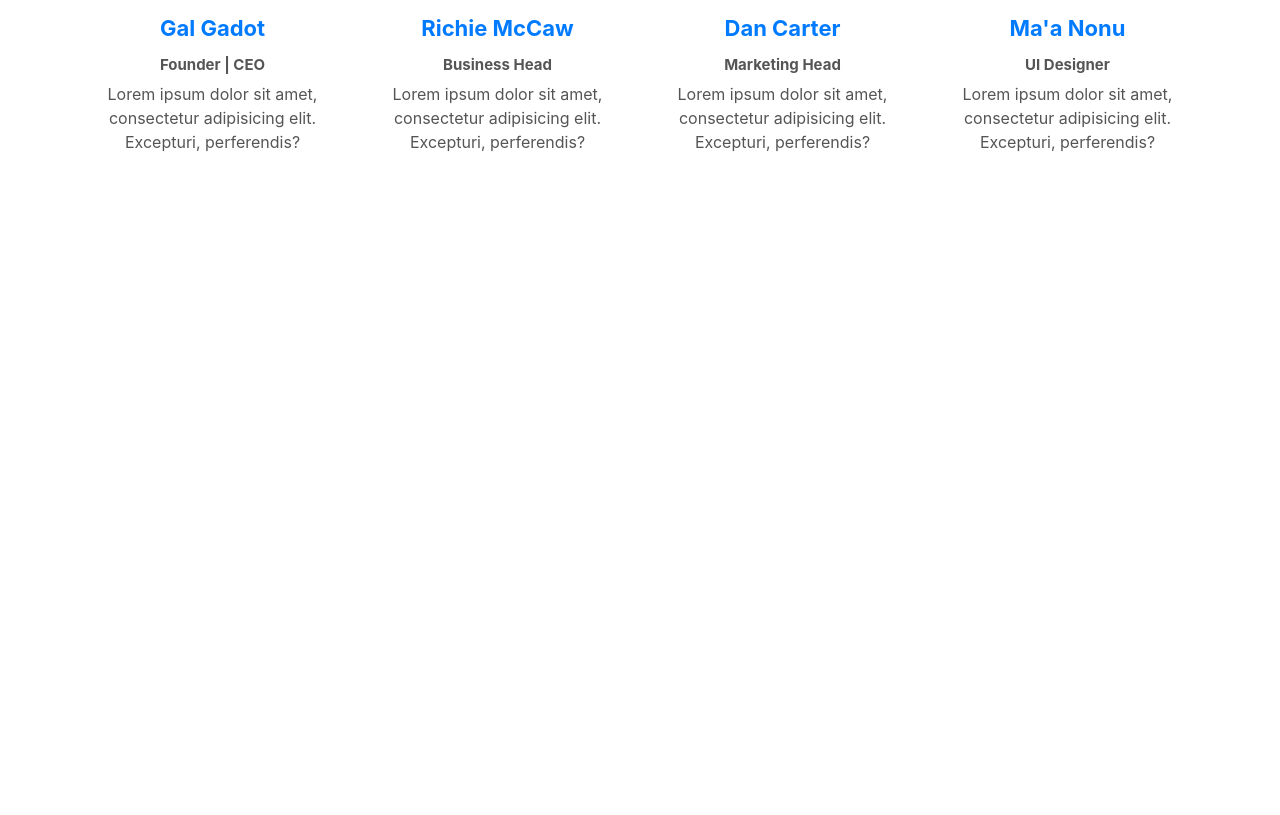
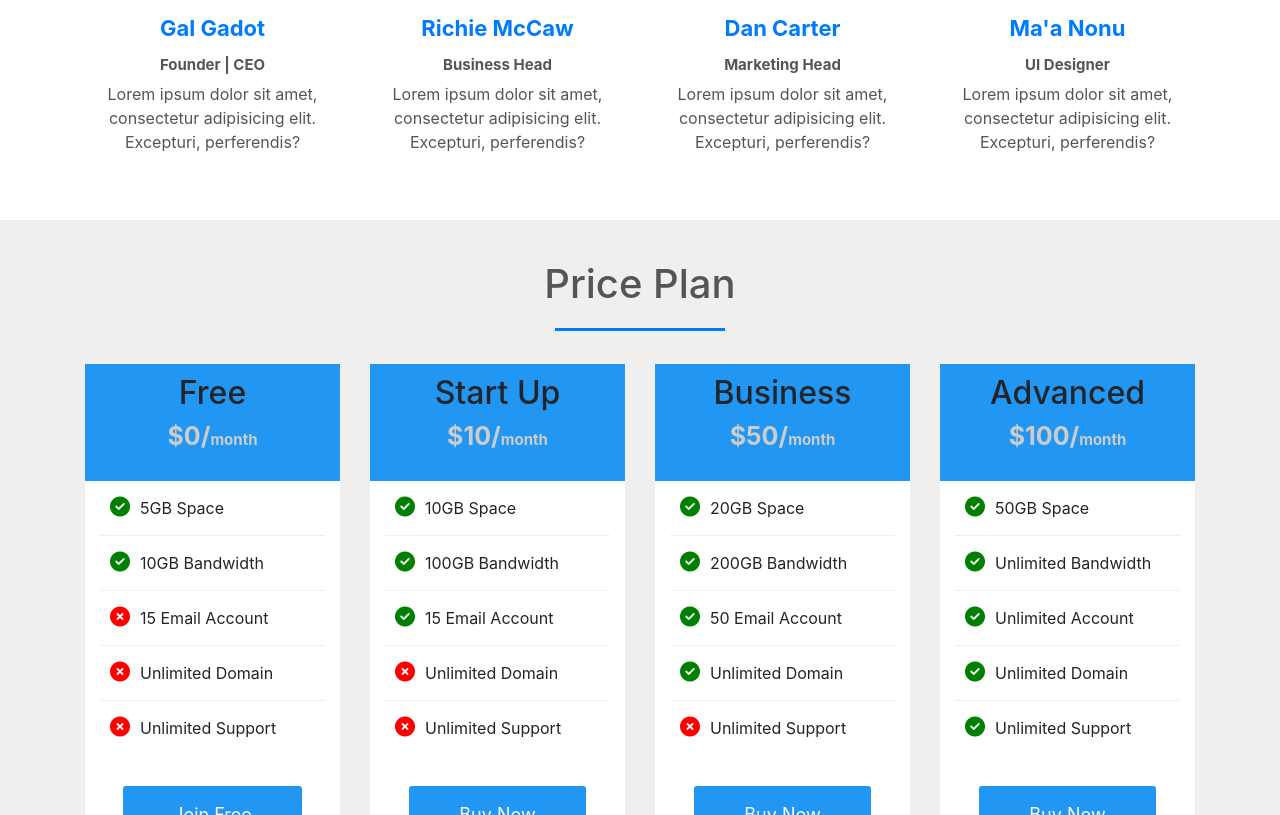
Before and after one commit to Kushanrawindu/MySite, a plain HTML site: page index.html in a window 1280 px wide. Shown: the part 1985-2800 px from the top of the page. Before the commit the page ends 2205 px from the top, so only its background shows below. Drawn offline with nearby package versions, Linux system fonts and the light colour scheme.

Commit message:
price plan section created

```diff
--- a/index.html
+++ b/index.html
@@ -228,7 +228,7 @@
 
     <!-------Price Plan-------->
 
-    <!-- <section id="price">
+    <section id="price">
       <div class="container">
         <h1>Price Plan</h1>
         <div class="row">
@@ -240,11 +240,11 @@
               </div>
               <div class="price-content">
                 <ul>
-                  <li>5GB Space</li>
-                  <li>10GB Bandwidth</li>
-                  <li>15 Email Account</li>
-                  <li>Unlimited Domain</li>
-                  <li>Unlimited Support</li>
+                  <li><i class="fas fa-check-circle"></i>5GB Space</li>
+                  <li><i class="fas fa-check-circle"></i>10GB Bandwidth</li>
+                  <li><i class="fas fa-times-circle"></i>15 Email Account</li>
+                  <li><i class="fas fa-times-circle"></i>Unlimited Domain</li>
+                  <li><i class="fas fa-times-circle"></i>Unlimited Support</li>
                 </ul>
               </div>
               <div class="price-button">
@@ -252,9 +252,75 @@
               </div>
             </div>
           </div>
+          <div class="col-md-3">
+              <div class="single-price">
+                <div class="price-head">
+                  <h2>Start Up</h2>
+                  <p>$10/<span>month</span></p>
+                </div>
+                <div class="price-content">
+                  <ul>
+                    <li><i class="fas fa-check-circle"></i>10GB Space</li>
+                    <li><i class="fas fa-check-circle"></i>100GB Bandwidth</li>
+                    <li><i class="fas fa-check-circle"></i>15 Email Account</li>
+                    <li><i class="fas fa-times-circle"></i>Unlimited Domain</li>
+                    <li><i class="fas fa-times-circle"></i>Unlimited Support</li>
+                  </ul>
+                </div>
+                <div class="price-button">
+                  <a class="buy-btn" href="#">Buy Now</a>
+                </div>
+              </div>
+            </div>
+          <div class="col-md-3">
+            <div class="single-price">
+              <div class="price-head">
+                <h2>Business</h2>
+                <p>$50/<span>month</span></p>
+              </div>
+              <div class="price-content">
+                <ul>
+                  <li><i class="fas fa-check-circle"></i>20GB Space</li>
+                  <li><i class="fas fa-check-circle"></i>200GB Bandwidth</li>
+                  <li><i class="fas fa-check-circle"></i>50 Email Account</li>
+                  <li><i class="fas fa-check-circle"></i>Unlimited Domain</li>
+                  <li><i class="fas fa-times-circle"></i>Unlimited Support</li>
+                </ul>
+              </div>
+              <div class="price-button">
+                <a class="buy-btn" href="#">Buy Now</a>
+              </div>
+            </div>
+          </div>
+          <div class="col-md-3">
+            <div class="single-price">
+              <div class="price-head">
+                <h2>Advanced</h2>
+                <p>$100/<span>month</span></p>
+              </div>
+              <div class="price-content">
+                <ul>
+                  <li><i class="fas fa-check-circle"></i>50GB Space</li>
+                  <li><i class="fas fa-check-circle"></i>Unlimited Bandwidth</li>
+                  <li><i class="fas fa-check-circle"></i>Unlimited Account</li>
+                  <li><i class="fas fa-check-circle"></i>Unlimited Domain</li>
+                  <li><i class="fas fa-check-circle"></i>Unlimited Support</li>
+                </ul>
+              </div>
+              <div class="price-button">
+                <a class="buy-btn" href="#">Buy Now</a>
+              </div>
+            </div>
+          </div>
         </div>
       </div>
-    </section> -->
+    </section>
+
+    <!-------Testimonials-------->
+
+    <section id="testimonials">
+
+    </section>
 
 </body>
 </html>
--- a/style.css
+++ b/style.css
@@ -88,10 +88,32 @@ h1::after { content: ''; background: #007bff; display: block; height: 3px; width
 
 /*-------------Price Plans------------*/
 
-/* #price { padding: 40px 0; background: #efefef; }
+#price { padding: 40px 0; background: #efefef; }
 
 .single-price { margin: 10px auto; display: inline; float:left; width: 100%; background-color: #fff;transition: 0.5s; }
 
 .single-price:hover { box-shadow: 0 2px 20px #333; }
 
-.price-head { background-color: #2196f3; display: inline; float: left; padding: 10px 5px; text-align: center; width: 100%; } */
+.price-head { background-color: #2196f3; display: inline; float: left; padding: 10px 5px; text-align: center; width: 100%; }
+
+.price-head p { font-size: 25px; color: #ccc; font-weight: bold; line-height: 30px; }
+
+#price span { font-size: 15px; }
+
+.price-content { display: inline; float: left; width: 100%; padding: 0 15px; }
+
+.price-content ul li { border-bottom: 1px solid #efefef; padding: 15px 10px; list-style: none; }
+
+ul li:last-child { border: none; }
+
+.fa-check-circle { color: green; margin-right: 10px; font-size: 20px; }
+
+.fa-times-circle { color: red; margin-right: 10px; font-size: 20px; }
+
+.price-button { display: inline; float: left; padding: 15px 15px 30px; text-align: center; width: 100%; }
+
+.buy-btn { background-color: #2196f3; border-radius: 3px; display: inline-block; font-size: 18px; padding: 15px 50px; transition: 0.5s;}
+
+.buy-btn:hover { border-color: 1px solid #fff; background-color: #3f51b5; }
+
+a { text-decoration: none!important; color: #fff!important;}
```
